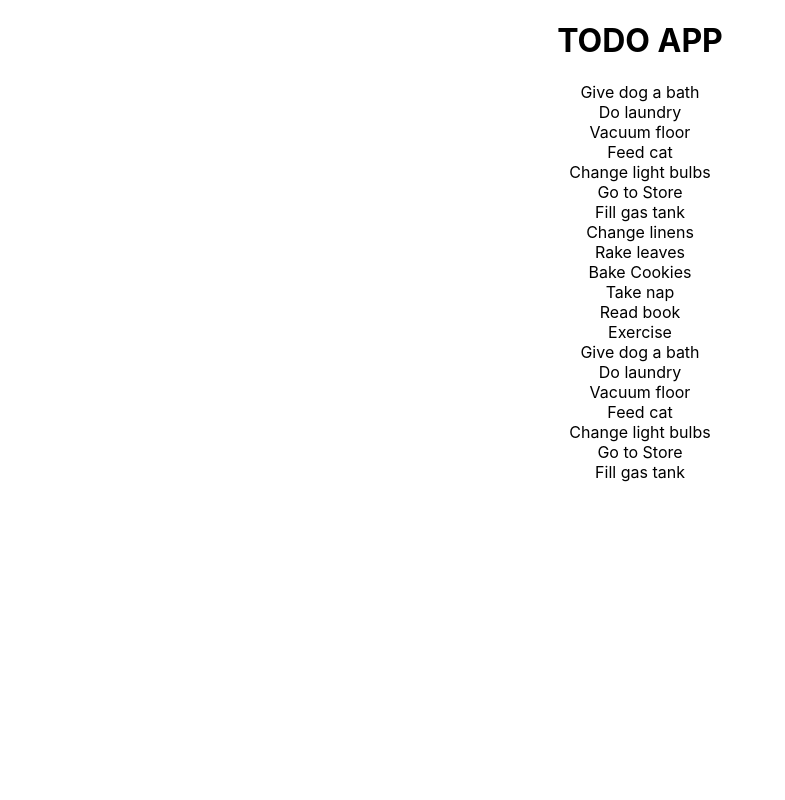
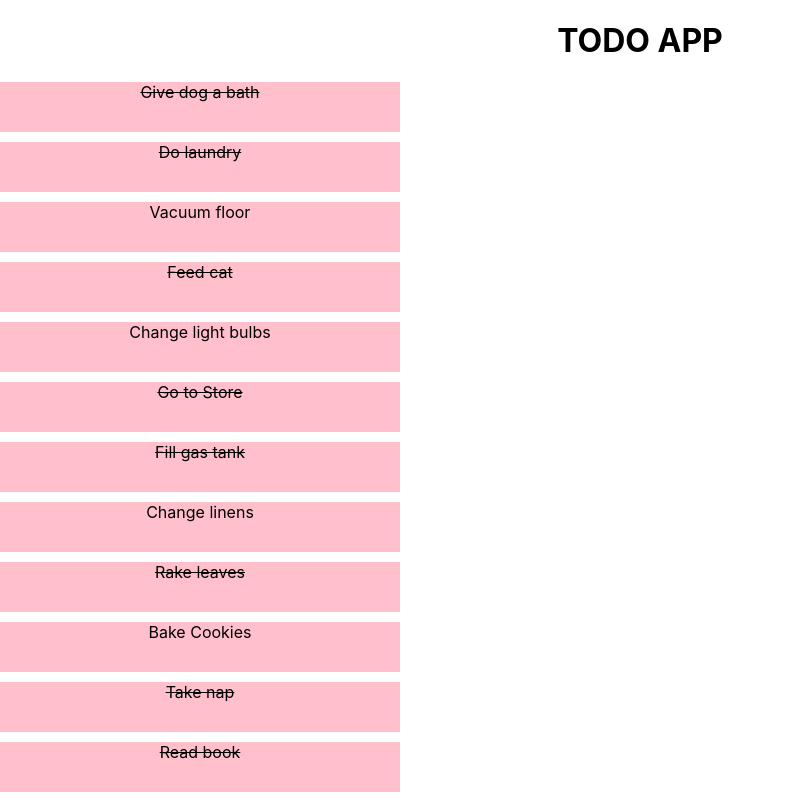
Before and after one commit to ihatepineapple/todo-app, a React (Create React App) app: page / in a window 1280 px wide. Shown: the top 800 px of the page, without its empty margins (0-785 px from the left). Built offline with nearby package versions, Linux system fonts and the light colour scheme.

Commit message:
tasks toggling complete-incomplete

```diff
--- a/src/App.js
+++ b/src/App.js
@@ -6,15 +6,26 @@ import TodoList from './components/todo-list';
 // import Input from './components/todo-input';
 
 import './App.css';
+import './assets/stylesheets/styles.css';
+
+
 
 function App() {
   const [ todoList, setTodoList ] = useState(data);
+
+
+  const handleToggleComplete = (id) => {
+    let mapped = todoList.map(task => {
+      return task.id === Number(id) ? { ...task, complete: !task.complete } : { ...task};
+    });
+    setTodoList(mapped);
+  }
 
   return (
     <div className="App">
 
             <Header />
-            <TodoList todoList={todoList}/>
+            <TodoList todoList={todoList} handleToggleComplete={handleToggleComplete}/>
 
     </div>
   );
--- /dev/null
+++ b/src/assets/stylesheets/styles.css
@@ -0,0 +1,12 @@
+.strike {
+  text-decoration: line-through;
+}
+
+.todo {
+  height: 50px;
+  background-color: pink;
+  width: 400px;
+  margin-bottom: 10px;
+  cursor: pointer;
+}
+/*# sourceMappingURL=styles.css.map */
--- /dev/null
+++ b/src/assets/stylesheets/styles.scss
@@ -0,0 +1,12 @@
+.strike {
+    text-decoration: line-through;
+ }
+
+.todo {
+    height:  50px;
+    background-color: pink;
+    width: 400px;
+    margin-bottom: 10px;
+    cursor: pointer;
+
+}
--- a/src/components/todo-list.js
+++ b/src/components/todo-list.js
@@ -1,12 +1,12 @@
 import React from 'react';
 import ToDo from './todo';
 
-function TodoList({todoList}) {
+function TodoList({todoList, handleToggleComplete}) {
     return (
         <div>
             {todoList.map(todo => {
                return (
-                   <ToDo todo={todo} />
+                   <ToDo todo={todo} handleToggleComplete={handleToggleComplete}/>
                )
            })}
 
--- a/src/components/todo.js
+++ b/src/components/todo.js
@@ -1,8 +1,15 @@
 import React from 'react'
 
-const ToDo = ({todo}) => {
+const ToDo = ({todo, handleToggleComplete}) => {
+
+    const handleClick = (event) => {
+        event.preventDefault()
+        handleToggleComplete(event.currentTarget.id)
+    }
+
+
     return (
-        <div>
+        <div id={todo.id} onClick={handleClick} className={todo.complete ? "todo strike" : "todo"}>
             {todo.task}
         </div>
     );
```
Also changed, not shown: 1 other file (tests, documents, lock files or other folders).
